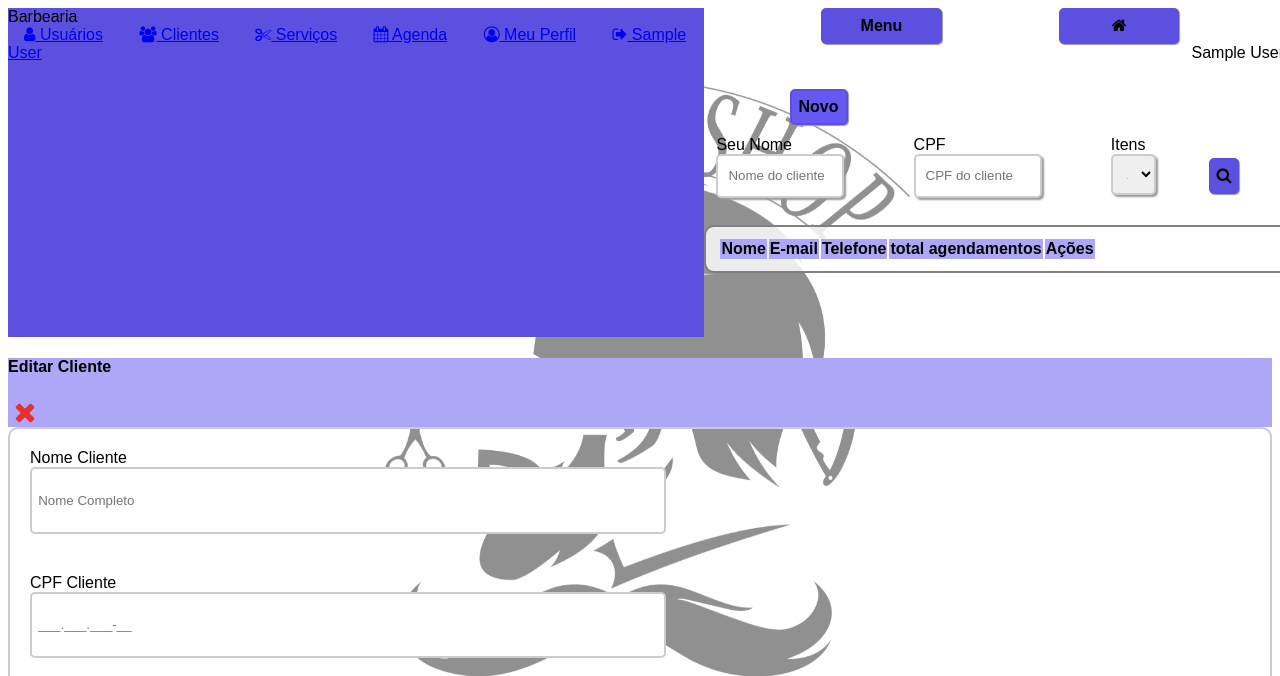
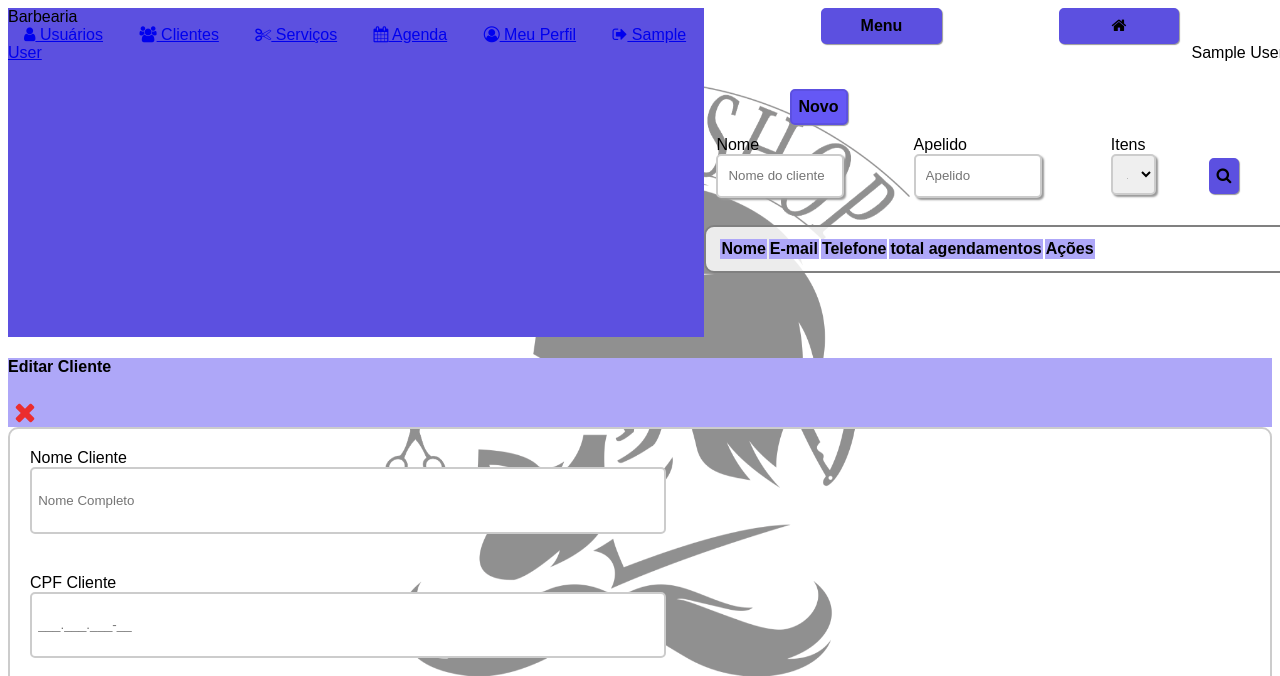
Before and after one commit to JWeberDEV/Barbearia, a PHP site: page /barbearia/html/Clients.php in a window 1280 px wide. Shown: the top 676 px of the page. Run offline with PHP 8.4, Linux system fonts and the light colour scheme; the visitor is signed in with stand-in values (Sample User, id 1); lists and menus that the app fills with data are empty; some libraries are stand-ins or nearby versions.

Commit message:
Aplica as ultimas alterações feitas no projeto

```diff
--- a/html/clients.php
+++ b/html/clients.php
@@ -29,12 +29,12 @@
             <div class="container nome_status">
                 <div class="row">
                     <div class="col-md-4">
-                        <label>Seu Nome</label>
+                        <label>Nome</label>
                         <input id="nome" class="campos" type="text" autocomplete="off" placeholder="Nome do cliente">
                     </div>
                     <div class="col-md-4">
-                        <label>CPF</label>
-                        <input id="cpf" class="campos" type="text" autocomplete="off" placeholder="CPF do cliente">
+                        <label>Apelido</label>
+                        <input id="cpf" class="campos" type="text" autocomplete="off" placeholder="Apelido">
                     </div>
                     <div class="col-md-2">
                         <label>Itens</label>
--- a/html/create_services.php
+++ b/html/create_services.php
@@ -22,11 +22,11 @@
                 <form class="formulario container2 tabela">
                     <div class="item2">
                         <label class="required">Serviço</label>
-                        <input id="servico" class="itens" type="text" name="nome" autocomplete="off" placeholder=" Nome do Serviço" required>
+                        <input id="servico" class="itens" type="text" autocomplete="off" placeholder=" Nome do Serviço" required>
                     </div>
                     <div class="item2">
                         <label class="required">Preço</label>
-                        <input id="preco" class="itens" type="text" name="nome" autocomplete="off" placeholder="R$ 00.00" required>
+                        <input id="preco" class="itens" type="text" autocomplete="off" placeholder="R$ 00.00" required>
                     </div>
                     <div class="btnfull">
                         <div class="submit">
--- a/html/services.php
+++ b/html/services.php
@@ -100,7 +100,7 @@
                                 </div>
                                 <div class="item3">
                                     <label>Preço do Serviço</label>
-                                    <input id="altpreco" class="itens" type="text" autocomplete="off" placeholder="___.___.___-__">
+                                    <input id="altpreco" class="itens" type="text" autocomplete="off" placeholder="R$ 00.00">
                                 </div>
                             </form>
                                 <div style="padding-top: 1%;">
@@ -148,6 +148,7 @@
 
    function mascara(){
         $('#preco').mask('R$ 000.00', {reverse: true});
+        $('#altpreco').mask('R$ 000.00', {reverse: true});
 
     };
 
```
